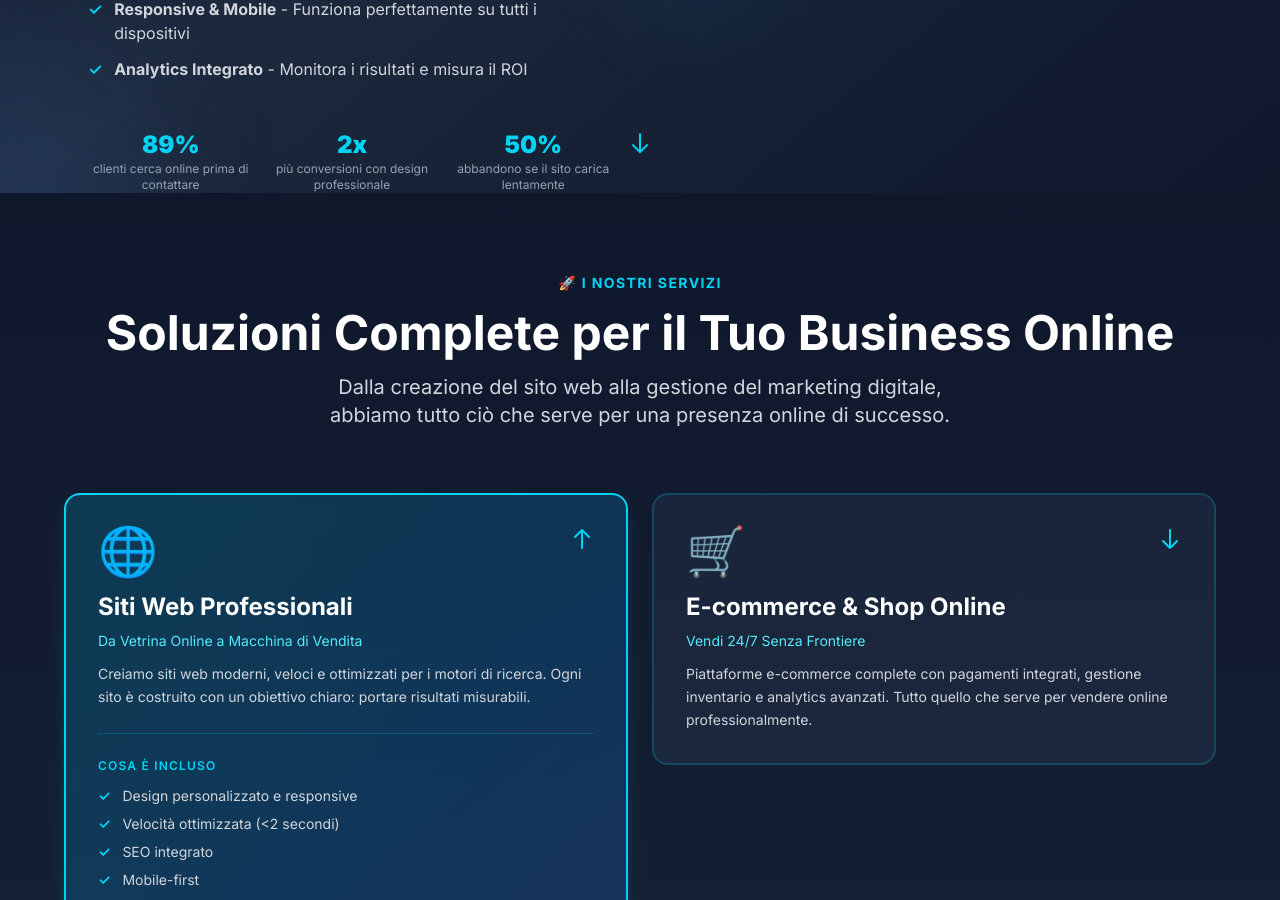
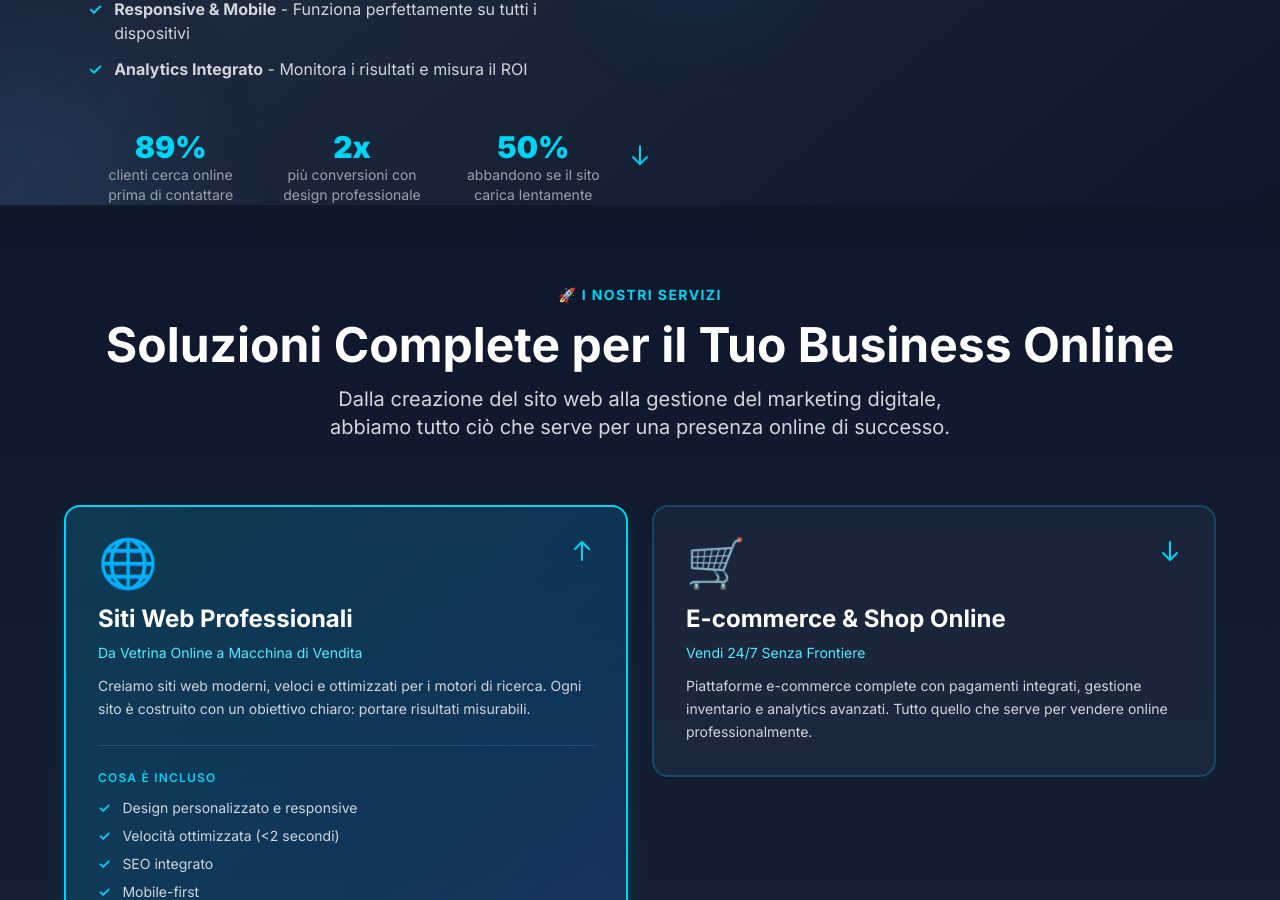
Before and after one commit to valemond06-svg/mksiteverona-site, a Next.js app: page / in a window 1280 px wide. Shown: the part 854-1754 px from the top of the page. Built offline with nearby package versions, Linux system fonts and the light colour scheme.

Commit message:
Fix Hero

```diff
--- a/components/Hero.jsx
+++ b/components/Hero.jsx
@@ -77,8 +77,8 @@ export default function Hero() {
                 { number: '50%', label: 'abbandono se il sito carica lentamente' },
               ].map((stat, i) => (
                 <div key={i} className="text-center">
-                  <div className="text-2xl font-black text-cyan-400">{stat.number}</div>
-                  <div className="text-xs text-gray-400">{stat.label}</div>
+                <div className="text-3xl font-black text-cyan-400">{stat.number}</div>
+                <div className="text-sm text-gray-400">{stat.label}</div>
                 </div>
               ))}
             </div>
```
